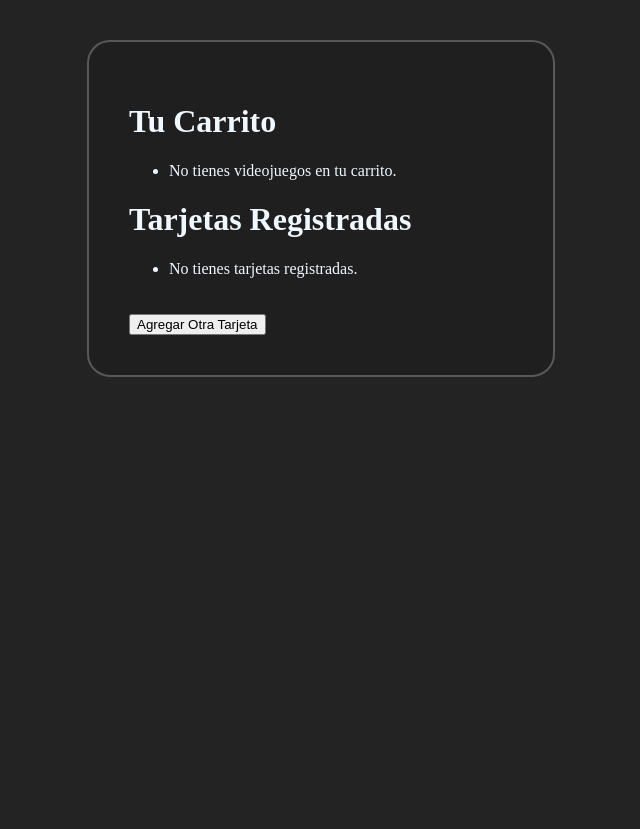
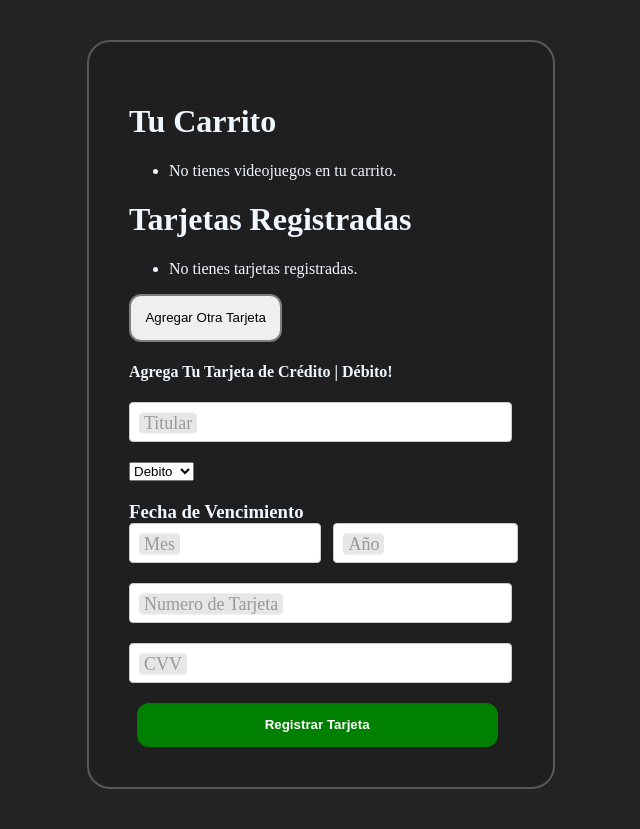
Before and after one commit to UanDuck/Game-Black, a PHP site: page /tarjeta.php in a window 1280 px wide. Shown: the whole page, without its empty margins (319-959 px from the left). Before the commit the page ends 377 px from the top, so only its background shows below. Run offline with PHP 8.4, Linux system fonts and the light colour scheme; the visitor is signed in with stand-in values (Sample User, id 1); data that the repository does not hold is empty.

Commit message:
Remodelando diseño

```diff
--- a/tarjeta.php
+++ b/tarjeta.php
@@ -39,12 +39,9 @@ mysqli_close($conexion);
     <meta name="robots" content="noindex, follow" />
     <link rel="stylesheet" href="css/notifica.css">
     <link rel="stylesheet" href="css/style.css">
+    <link rel="stylesheet" href="css/fgl.css">
+    <link rel="stylesheet" href="css/tarjetas.css">
     <title> Tarjeta | Game Black</title>
-    <style>
-        .add-tarjeta {
-            display: none;
-        }
-    </style>
 </head>
 
 <body>
@@ -73,10 +70,10 @@ mysqli_close($conexion);
                 <?php endif; ?>
             </ul>
 
-            <button id="add-card-btn" style="margin-top: 20px;">Agregar Otra Tarjeta</button>
+            <button id="add-card-btn">Agregar Otra Tarjeta</button>
 
-            <div class ="add-tarjeta" id="add-tarjeta">
-                <h1>Agrega Tu Tarjeta de Crédito | Débito!</h1>
+            <div class="add-tarjeta" id="add-tarjeta">
+                <h4>Agrega Tu Tarjeta de Crédito | Débito!</h4>
                 <?php if (isset($_SESSION['error'])): ?>
                     <div class="alert alert-danger"
                         style="color: #c72525;margin-bottom: 11px;font-weight: 550; text-align: center;">
@@ -100,14 +97,12 @@ mysqli_close($conexion);
 
                     <h3 style="display: contents;">Fecha de Vencimiento</h3>
                     <div class="juntos" style=" display: flex; flex-direction: row; gap: 3vh;">
-                        <div class="form-group">
-                            <input type="number" placeholder=" " name="dia" minlength="1" maxlength="2" min="1" max="12"
-                                required>
+                        <div class="form-group" style=" width: 47%;">
+                            <input type="number" placeholder=" " name="dia" minlength="1" maxlength="2" min="1" max="12"  required="">
                             <label for="">Mes </label>
                         </div>
-                        <div class="form-group">
-                            <input type="number" placeholder=" " name="anio" minlength="2" maxlength="2" min="24"
-                                required>
+                        <div class="form-group" style="width: 45%;">
+                            <input type="number" placeholder=" " name="anio" minlength="2" maxlength="2" min="24" max="99" required>
                             <label for="">Año </label>
                         </div>
                     </div>
@@ -129,6 +124,7 @@ mysqli_close($conexion);
             </div>
         </div>
     </div>
+    <script src="js/display-tarjeta.js"></script>
 </body>
 
 </html>
```
